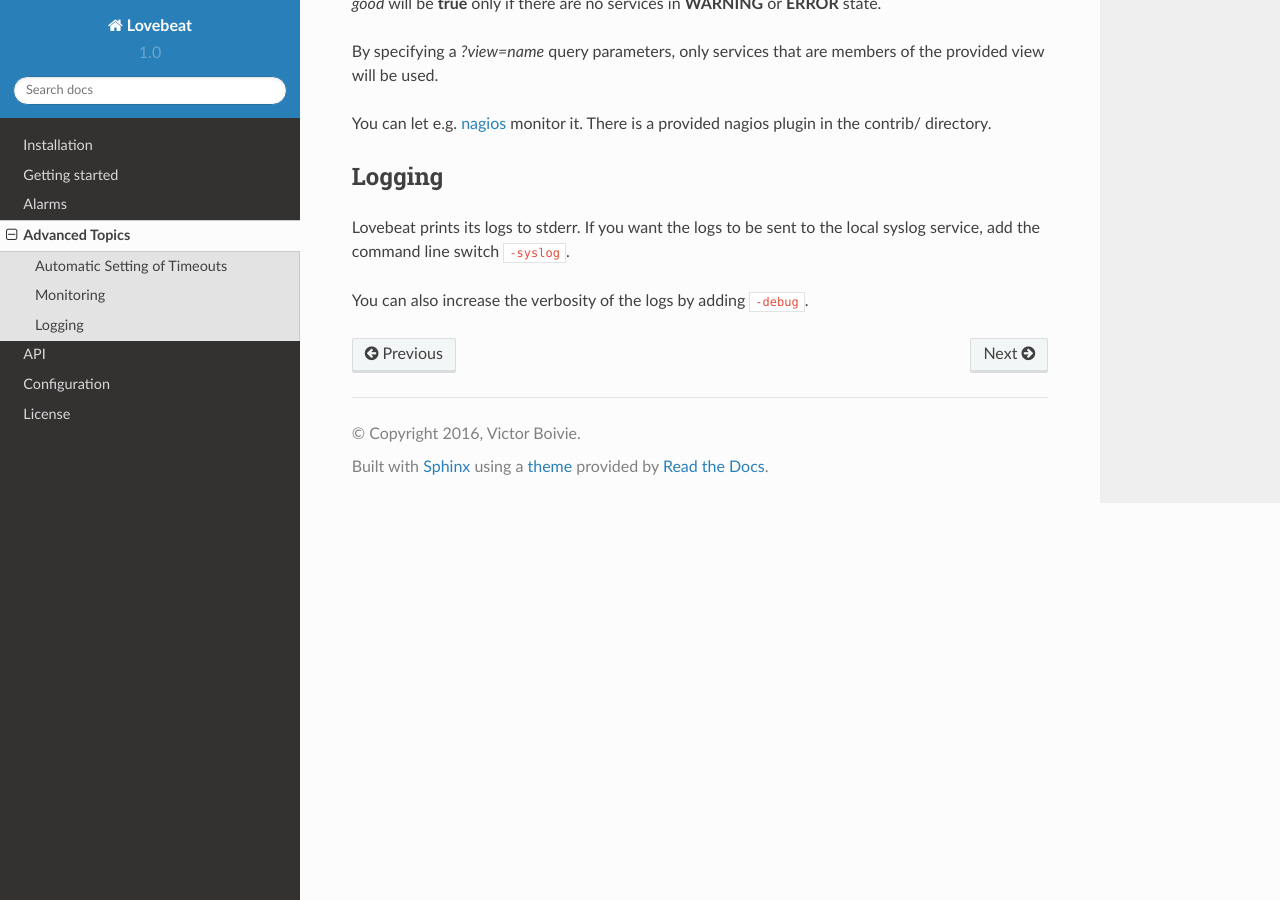
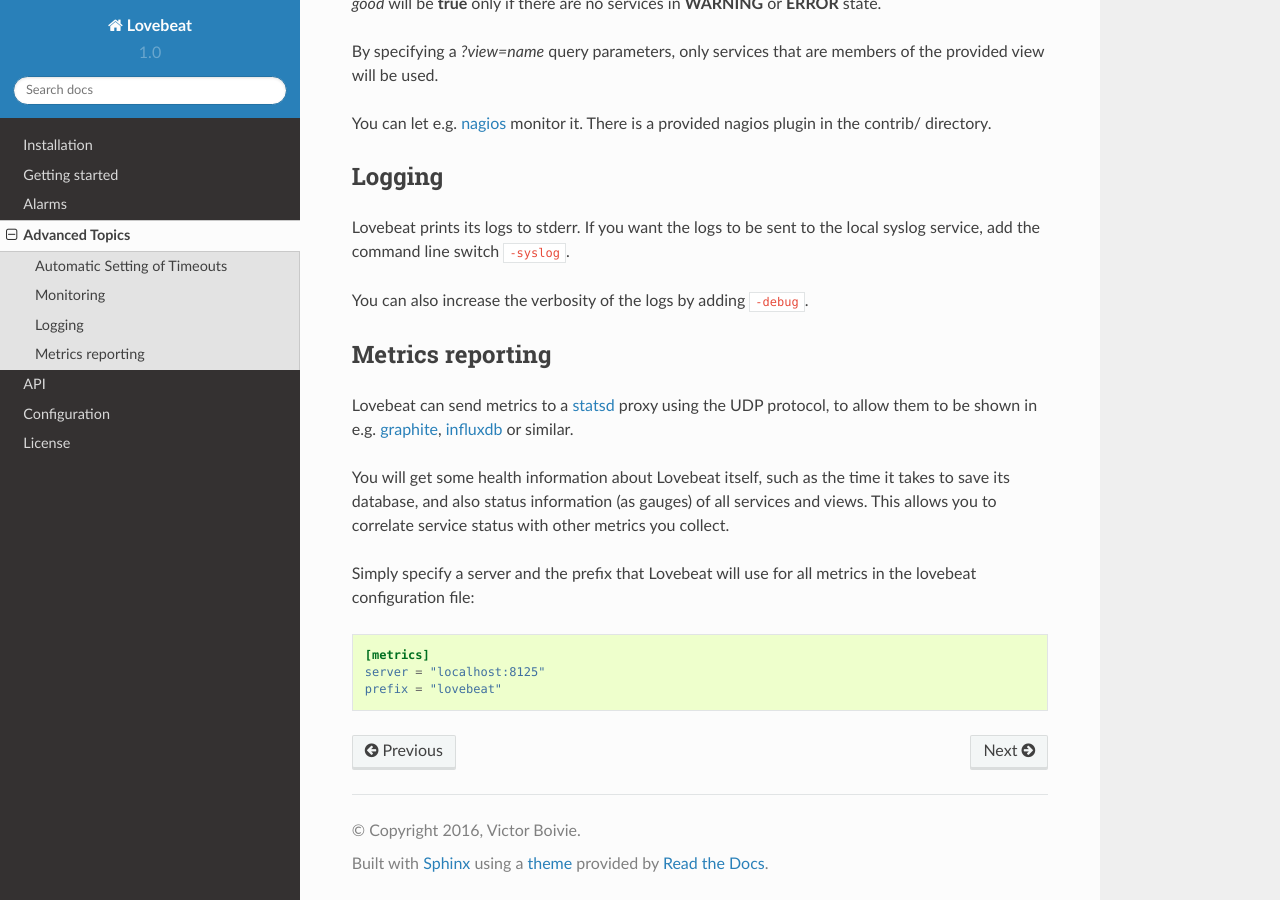
Before and after one commit to boivie/lovebeat, a Sphinx documentation site: the page built from docs/advanced.rst, in a window 1280 px wide and 900 px high, scrolled down 807 px. Built offline with Sphinx 7.4.7 and the Read the Docs theme 2.0.0, drawn with Linux system fonts in a browser that asks for light colours.

Commit message:
docs: Documented metrics reporting

```diff
--- a/docs/advanced.rst
+++ b/docs/advanced.rst
@@ -50,5 +50,28 @@ syslog service, add the command line switch ``-syslog``.
 
 You can also increase the verbosity of the logs by adding ``-debug``.
 
+Metrics reporting
+-----------------
+
+Lovebeat can send metrics to a statsd_ proxy using the UDP protocol, to allow
+them to be shown in  e.g. graphite_, influxdb_ or similar.
+
+You will get some health information about Lovebeat itself, such as the time
+it takes to save its database, and also status information (as gauges) of
+all services and views. This allows you to correlate service status with other
+metrics you collect.
+
+Simply specify a server and the prefix that Lovebeat will use for all metrics
+in the lovebeat configuration file:
+
+.. code-block:: ini
+
+    [metrics]
+    server = "localhost:8125"
+    prefix = "lovebeat"
+
 .. _nagios: https://www.nagios.org/
 .. _jupyter: http://jupyter.org/
+.. _statsd: https://github.com/etsy/statsd
+.. _graphite: http://graphite.wikidot.com/
+.. _influxdb: https://influxdata.com/
```
